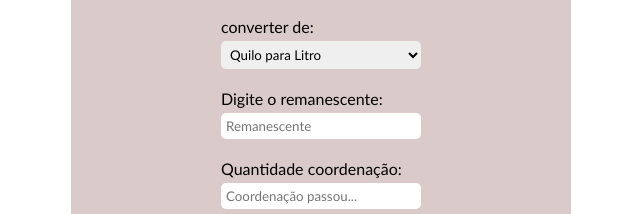
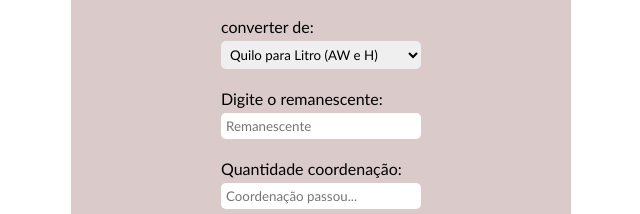
Before and after one commit to CristianSbarboza/torque-combst, a plain HTML site: page index.html in a window 1280 px wide. Shown: the part 185-399 px from the top of the page, 319-959 px from the left. Drawn offline with Linux system fonts and the light colour scheme.

Commit message:
melhoria na acenssibilidade

```diff
--- a/index.html
+++ b/index.html
@@ -42,8 +42,8 @@
                     <div>
                         <label for="unidade-fuel">converter de:</label>
                         <select name="unidade-fuel" id="unidade-fuel">
-                            <option value="kg-l">Quilo para Litro</option>
-                            <option value="lb-l">Libra para Litro</option>
+                            <option value="kg-l">Quilo para Litro (AW e H)</option>
+                            <option value="lb-l">Libra para Litro (S-92)</option>
                         </select>
                     </div>
                     <div>
```
